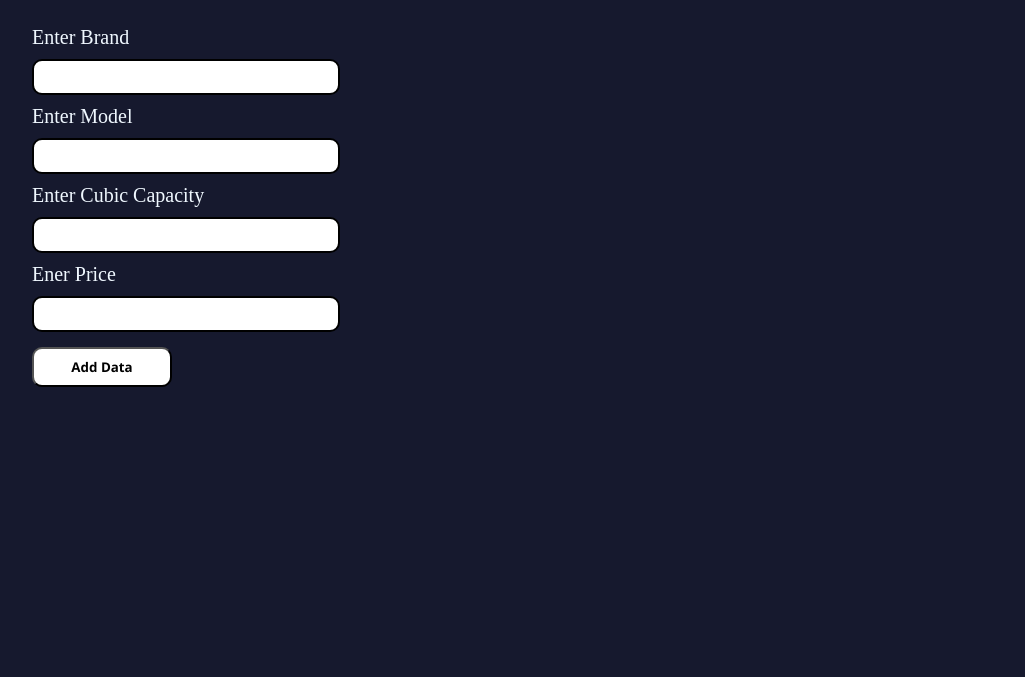
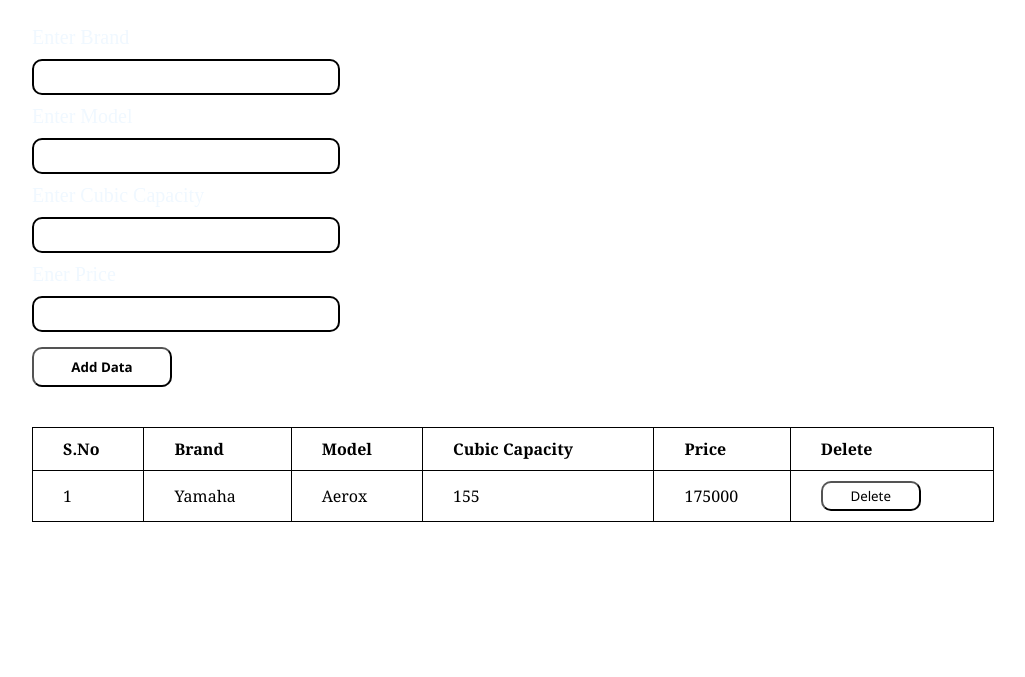
Before and after one commit to Raajakartikeya/Add-Del-Bike-Data, a plain HTML site: page index.html in a window 1280 px wide. Shown: the part 123-800 px from the top of the page, without its empty margins (38-1063 px from the left). Drawn offline with Linux system fonts and the light colour scheme.

Commit message:
second commit

```diff
--- a/index.html
+++ b/index.html
@@ -21,10 +21,27 @@
     <label for="price">Ener Price</label>
     <input type="text" id="price">
     <br>
-    <button>Add Data</button>
+    <button id="adddata">Add Data</button>
     </div>
 
-
+    <table>
+        <tr>
+            <th>S.No</th>
+            <th>Brand</th>
+            <th>Model</th>
+            <th>Cubic Capacity</th>
+            <th>Price</th>
+            <th>Delete</th>
+        </tr>
+        <tr>
+            <td>1</td>
+            <td>Yamaha</td>
+            <td>Aerox</td>
+            <td>155</td>
+            <td>175000</td>
+            <td><button id="deldata">Delete</button></td>
+        </tr>
+    </table>
 
 </body>
 <script>
--- a/styles.css
+++ b/styles.css
@@ -1,5 +1,6 @@
 body{
-    background-color: rgb(22, 25, 46);
+    /* background-color: rgb(22, 25, 46); */
+    background-color: white;
     margin-left: 70px;
 }
 h1 {
@@ -22,7 +23,7 @@ input{
     border: 2px solid;
     border-radius: 10px;
 }
-button{
+#adddata{
     margin-top: 15px;
     width: 140px;
     height: 40px;
@@ -33,3 +34,25 @@ button{
     border-color: black;
     border-radius: 10px;
 }
+table{
+    margin-top: 40px;
+    font-family: Georgia, 'Times New Roman', Times, serif;
+    border-collapse:collapse;
+    width:80%;
+}
+td,th{
+    border: 1px solid;
+    text-align: left;
+    padding: 10px;
+    padding-left: 30px;
+}
+#deldata{
+    width: 100px;
+    height: 30px;
+    color: rgb(0, 0, 0);
+    background-color: rgb(255, 255, 255);
+    font-family: 'Segoe UI', Tahoma, Geneva, Verdana, sans-serif;
+    font-weight:200;
+    border-color: black;
+    border-radius: 10px;
+}
```
